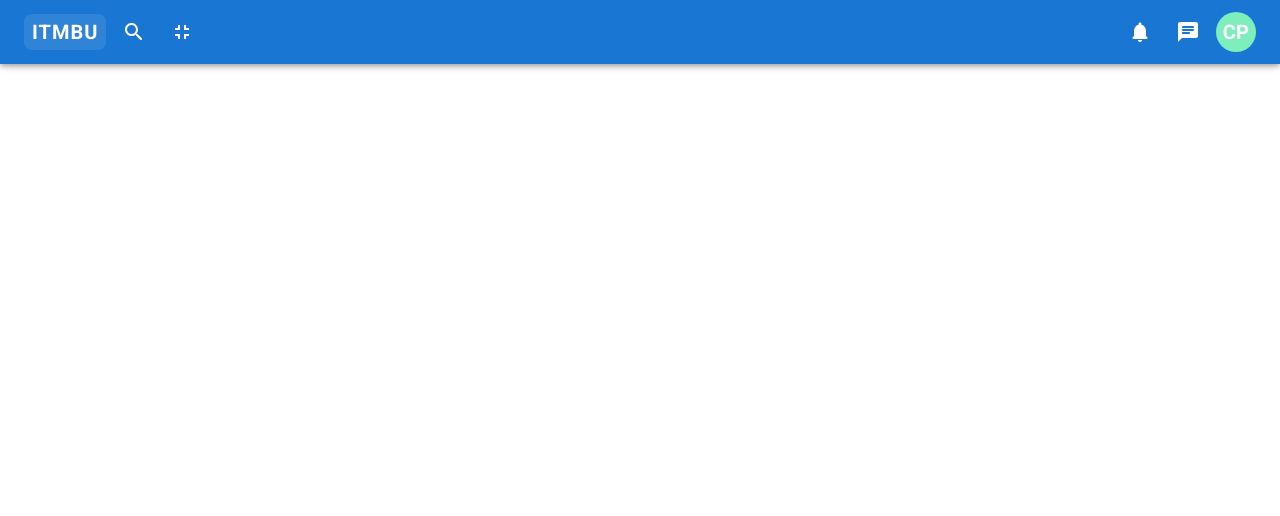
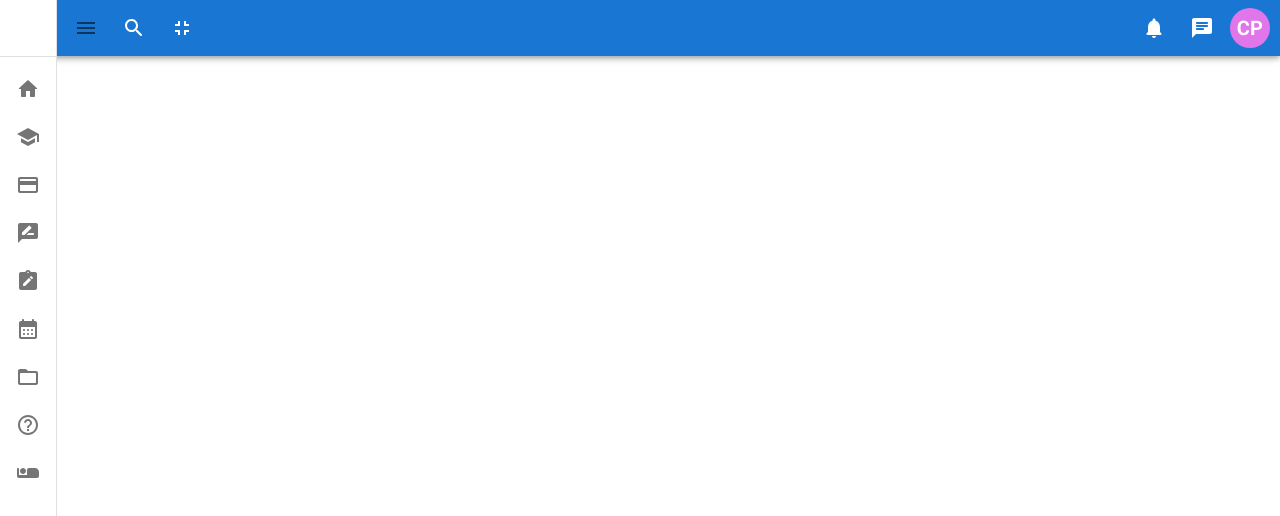
Before and after one commit to Chandraprakash-Darji/admin-dashboard, a React (Vite) app: page / in a window 1280 px wide. Shown: the top 516 px of the page. Built offline with nearby package versions, Linux system fonts and the light colour scheme.

Commit message:
Raw sidebar completed

```diff
--- /dev/null
+++ b/src/components/Navbar/Sidebar.tsx
@@ -0,0 +1,131 @@
+import { ChevronLeft } from "@mui/icons-material";
+import AirlineSeatIndividualSuiteRoundedIcon from "@mui/icons-material/AirlineSeatIndividualSuiteRounded";
+import CalendarMonthRoundedIcon from "@mui/icons-material/CalendarMonthRounded";
+import FolderOpenRoundedIcon from "@mui/icons-material/FolderOpenRounded";
+import HelpOutlineRoundedIcon from "@mui/icons-material/HelpOutlineRounded";
+import HomeRoundedIcon from "@mui/icons-material/HomeRounded";
+import NoteAltRoundedIcon from "@mui/icons-material/NoteAltRounded";
+import PaymentRoundedIcon from "@mui/icons-material/PaymentRounded";
+import RateReviewRoundedIcon from "@mui/icons-material/RateReviewRounded";
+import SchoolIcon from "@mui/icons-material/School";
+import {
+    Box,
+    Button,
+    Divider,
+    Drawer,
+    IconButton,
+    List,
+    ListItem,
+    ListItemButton,
+    ListItemIcon,
+    ListItemText,
+    styled,
+    Typography,
+} from "@mui/material";
+import { Dispatch, SetStateAction } from "react";
+
+type SideBarProps = {
+    drawerOpen: boolean;
+    setDrawerOpen: Dispatch<SetStateAction<boolean>>;
+    width: string;
+};
+
+const menuList = [
+    {
+        text: "Home",
+        id: 0,
+        icon: <HomeRoundedIcon />,
+    },
+    {
+        text: "Classroom",
+        id: 1,
+        icon: <SchoolIcon />,
+    },
+    {
+        text: "Payments",
+        id: 8,
+        icon: <PaymentRoundedIcon />,
+    },
+    {
+        text: "Feedback",
+        id: 2,
+        icon: <RateReviewRoundedIcon />,
+    },
+    {
+        text: "Exam",
+        id: 3,
+        icon: <NoteAltRoundedIcon />,
+    },
+    {
+        text: "Calender",
+        id: 4,
+        icon: <CalendarMonthRoundedIcon />,
+    },
+    {
+        text: "Drive",
+        id: 5,
+        icon: <FolderOpenRoundedIcon />,
+    },
+    {
+        text: "Help",
+        id: 6,
+        icon: <HelpOutlineRoundedIcon />,
+    },
+    {
+        text: "Hostel",
+        id: 7,
+        icon: <AirlineSeatIndividualSuiteRoundedIcon />,
+    },
+];
+
+const SidebarHead = styled(Box)(({ theme }) => ({
+    display: "flex",
+    justifyContent: "space-between",
+    alignItems: "center",
+    paddingInline: "16px",
+    minHeight: "56px",
+}));
+
+const Sidebar = ({ width, setDrawerOpen, drawerOpen }: SideBarProps) => {
+    return (
+        <Drawer
+            variant="permanent"
+            anchor="left"
+            className="box-border whitespace-nowrap"
+        >
+            <Box
+                sx={{ width }}
+                className="overflow-x-hidden transition-all duration-[400]"
+            >
+                <SidebarHead>
+                    <IconButton
+                        className="font-bold text-xl tracking-wider p-1 px-2 rounded-lg text-white ease-in"
+                    >
+                        {drawerOpen ? "ITMBU" : "I"}
+                    </IconButton>
+                    {drawerOpen && (
+                        <IconButton
+                            color="inherit"
+                            onClick={() => setDrawerOpen(false)}
+                        >
+                            <ChevronLeft />
+                        </IconButton>
+                    )}
+                </SidebarHead>
+                <Divider />
+                <List>
+                    {menuList.map((menu) => (
+                        <ListItem key={menu.id} disablePadding>
+                            <ListItemButton>
+                                <ListItemIcon>{menu.icon}</ListItemIcon>
+                                <ListItemText primary={menu.text} />
+                            </ListItemButton>
+                        </ListItem>
+                    ))}
+                </List>
+            </Box>
+        </Drawer>
+    );
+};
+
+export default Sidebar;
--- a/src/components/Navbar/index.tsx
+++ b/src/components/Navbar/index.tsx
@@ -2,21 +2,22 @@ import {
     ChatRounded,
     Fullscreen,
     FullscreenExit,
+    Menu as MenuIcon,
     NotificationsRounded,
     SearchRounded,
 } from "@mui/icons-material";
 import {
     AppBar,
+    AppBarProps,
     Avatar,
     Box,
-    Button,
     IconButton,
     InputBase,
     styled,
     Toolbar,
-    Typography,
 } from "@mui/material";
-import { useEffect, useRef, useState } from "react";
+import { useEffect, useMemo, useRef, useState } from "react";
+import Sidebar from "./Sidebar";
 
 const StyledInputbase = styled(InputBase)(() => ({
     input: {
@@ -26,10 +27,27 @@ const StyledInputbase = styled(InputBase)(() => ({
     },
 }));
 
+const OpenedWidth = "250px";
+// Icon size -> 24 && paddingInline -> 16
+const ClosedWidth = `${16 + 16 + 24}px`;
+
+interface StyledAppBarProps extends AppBarProps {
+    open?: boolean;
+}
+
+const StyledToolBar = styled(Toolbar, {
+    shouldForwardProp: (prop) => prop !== "open",
+})<StyledAppBarProps>(({ open }) => ({
+    marginLeft: open ? OpenedWidth : ClosedWidth,
+    width: open ? `100%-${OpenedWidth}` : `100%-${ClosedWidth}`,
+    padding: "0 10px !important",
+}));
+
 const Navbar = () => {
     const [inputFocus, setInputFocus] = useState(false);
     const [searchVal, setSearchVal] = useState("");
     const [fullScreen, setFullScreen] = useState(false);
+    const [drawerOpen, setDrawerOpen] = useState(false);
     const searchRef = useRef<HTMLInputElement | null>(null);
 
     useEffect(() => {
@@ -37,30 +55,40 @@ const Navbar = () => {
         inputFocus && searchRef.current && searchRef.current.focus();
     }, [inputFocus]);
 
-    const genertateNum = (s: number, e: number) =>
-        +(Math.random() * (e - s) + s).toFixed();
+    const genertateNum = useMemo(
+        () =>
+            (s: number, e: number): number =>
+                +(Math.random() * (e - s) + s).toFixed(),
+        []
+    );
 
-    const randomeColor = () =>
-        `rgba(${genertateNum(100, 255)}, ${genertateNum(
-            100,
-            255
-        )}, ${genertateNum(150, 255)})`;
-
+    const randomeColor = useMemo(
+        () =>
+            `rgba(${genertateNum(100, 255)}, ${genertateNum(
+                100,
+                255
+            )}, ${genertateNum(150, 255)})`,
+        []
+    );
     return (
         <Box flex={1}>
             <AppBar>
-                <Toolbar className="items-center gap-2">
-                    <Button className="p-0" color="inherit">
-                        <Typography
-                            color="white"
-                            className="font-bold text-xl tracking-wider bg-white/10 p-1 px-2 rounded-lg text-white"
+                <StyledToolBar
+                    open={drawerOpen}
+                    className="items-center gap-2 min-h-[56px] transition-all duration-500 ease-out"
+                >
+                    {/* Menu Icon */}
+                    {drawerOpen || (
+                        <IconButton
+                            className="w-10 h-10"
+                            onClick={() => setDrawerOpen((p) => !p)}
                         >
-                            ITMBU
-                        </Typography>
-                    </Button>
+                            <MenuIcon />
+                        </IconButton>
+                    )}
                     {/* SearchBar -> inputBox Hidden click then focus */}
                     <Box
-                        className={`flex items-center rounded-full overflow-hidden transition-all duration-300 ${
+                        className={`flex items-center rounded-full overflow-hidden transition-all duration-[400] ${
                             inputFocus && "bg-white/20"
                         }`}
                     >
@@ -85,7 +113,7 @@ const Navbar = () => {
                                 })
                             }
                             color="inherit"
-                            className={`w-10 h-10`}
+                            className="w-10 h-10"
                         >
                             <SearchRounded />
                         </IconButton>
@@ -94,16 +122,15 @@ const Navbar = () => {
                     <IconButton
                         onClick={() => setFullScreen((p) => !p)}
                         color="inherit"
-                        className="w-10 h-10 mr-auto"
+                        className="w-10 h-10 hidden md:flex"
                     >
                         {fullScreen ? <Fullscreen /> : <FullscreenExit />}
                     </IconButton>
-                    {/* MarginRight Auto */}
                     {/* Notification */}
                     <IconButton
                         onClick={() => {}}
                         color="inherit"
-                        className="w-10 h-10"
+                        className="w-10 h-10 ml-auto"
                     >
                         <NotificationsRounded />
                     </IconButton>
@@ -118,12 +145,17 @@ const Navbar = () => {
                     {/* Avatar + Name */}
                     <Avatar
                         alt="Chandraprakash Darji"
-                        sx={{ bgcolor: randomeColor(), fontWeight: "bold" }}
+                        sx={{ bgcolor: randomeColor, fontWeight: "bold" }}
                     >
                         CP
                     </Avatar>
-                </Toolbar>
+                </StyledToolBar>
             </AppBar>
+            <Sidebar
+                drawerOpen={drawerOpen}
+                setDrawerOpen={setDrawerOpen}
+                width={drawerOpen ? OpenedWidth : ClosedWidth}
+            />
         </Box>
     );
 };
```
